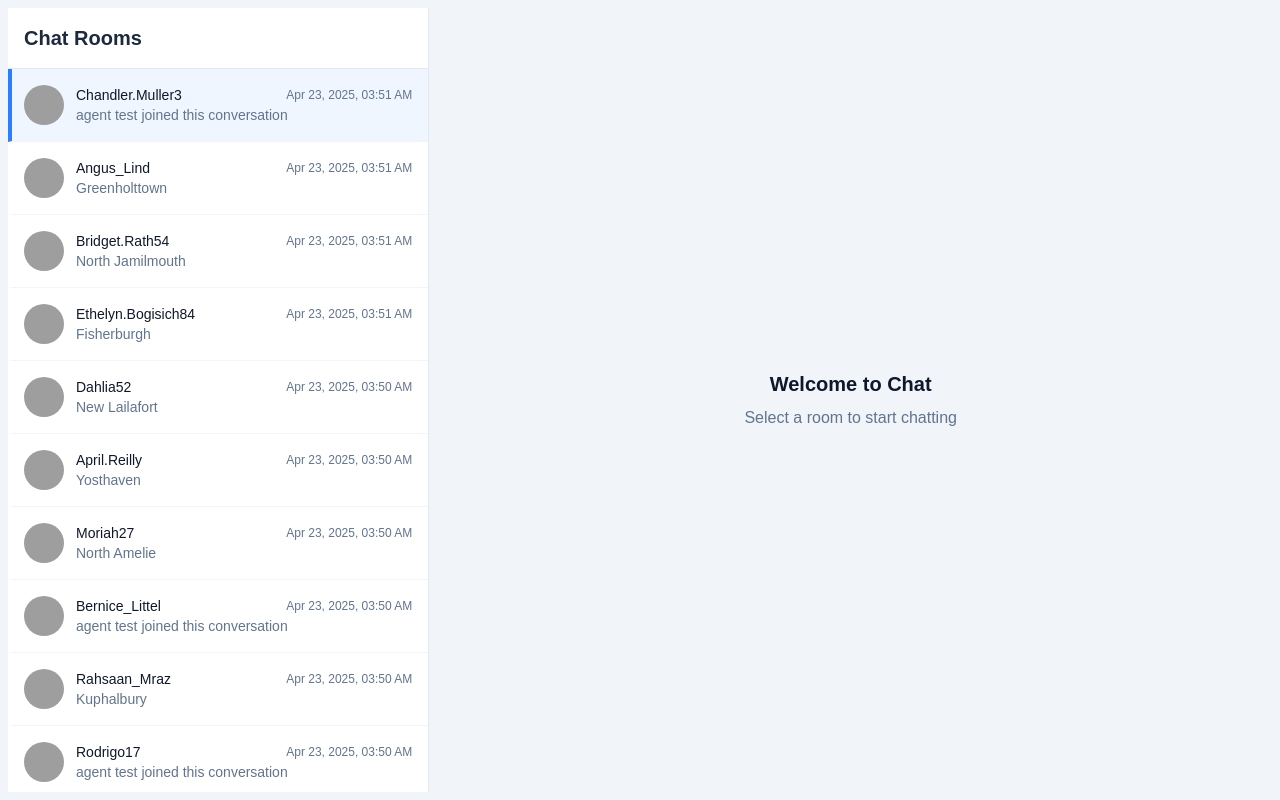
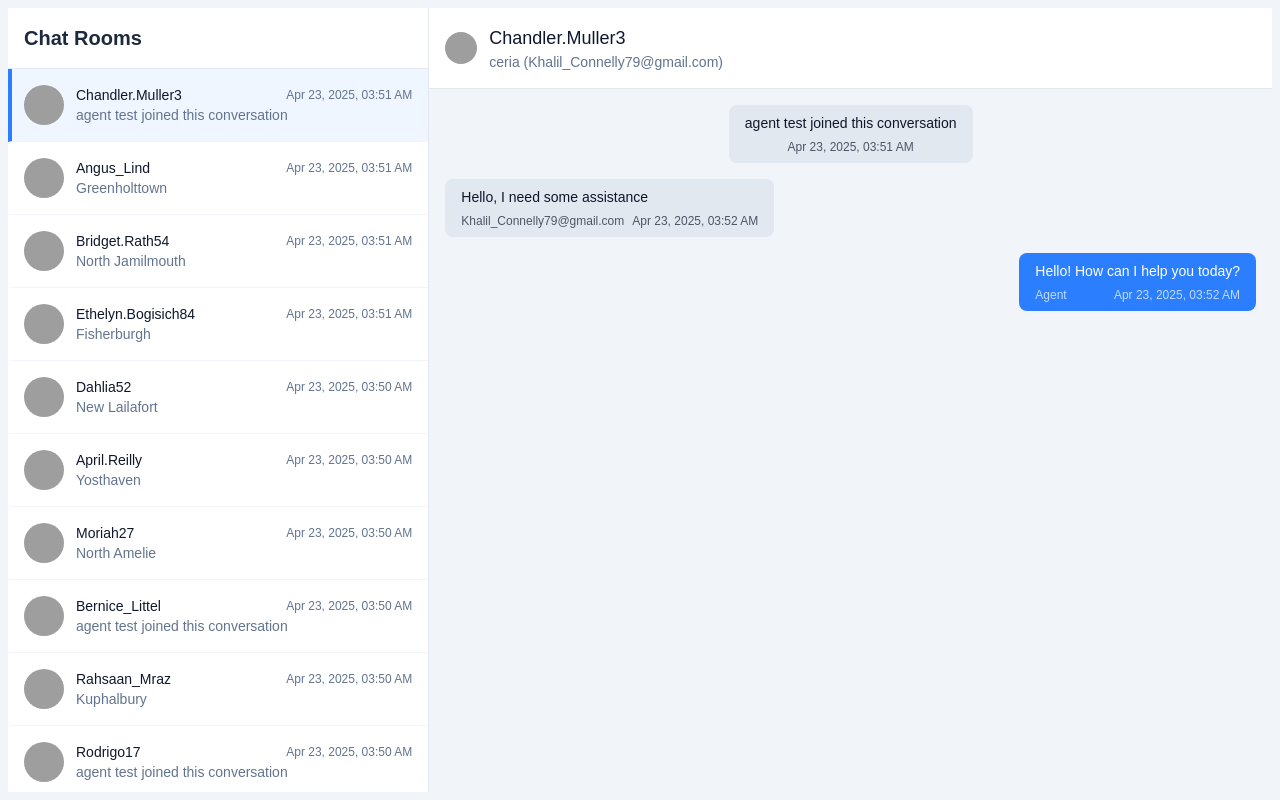
Before and after one commit to hendraaagil/vue-chat, a Vue app: page /chat in a window 1280 px wide. Both pictures are taken after a click on the button 218 px from the left and 105 px from the top of the page. Built offline with nearby package versions, Linux system fonts and the light colour scheme; grey boxes are pictures that could not be loaded.

Commit message:
feat: add room chat

```diff
--- /dev/null
+++ b/src/components/chat/room-chat.vue
@@ -0,0 +1,82 @@
+<script setup lang="ts">
+import { formatDate } from '@/lib/utils'
+import { useChatStore } from '@/stores/chat'
+
+const chatStore = useChatStore()
+</script>
+
+<template>
+  <div class="border-b border-slate-200 bg-white p-4">
+    <div class="flex items-center">
+      <img
+        :src="chatStore.currentRoom!.user_avatar_url"
+        :alt="chatStore.currentRoom!.name"
+        class="mr-3 h-8 w-8 rounded-full"
+        onerror="this.src='/chat.png'"
+      />
+      <div>
+        <h3 class="text-lg font-medium text-slate-900">
+          {{ chatStore.currentRoom!.name }}
+        </h3>
+        <p class="text-sm text-slate-500">
+          {{ chatStore.currentRoom!.source }} ({{ chatStore.currentRoom!.user_id }})
+        </p>
+      </div>
+    </div>
+  </div>
+
+  <div class="flex-1 space-y-4 overflow-y-auto p-4">
+    <div
+      v-for="message in chatStore.messages"
+      :key="message.id"
+      :class="[
+        'flex',
+        {
+          'justify-center': message.sender_type === 'system',
+          'justify-end': message.is_own_message,
+          'justify-start': !message.is_own_message && message.sender_type !== 'system',
+        },
+      ]"
+    >
+      <div
+        :class="[
+          'max-w-xs rounded-lg px-4 py-2 lg:max-w-md',
+          message.is_own_message ? 'bg-blue-500 text-white' : 'bg-slate-200 text-slate-900',
+        ]"
+      >
+        <p class="text-sm">{{ message.text }}</p>
+
+        <div v-if="message.product" class="mt-2">
+          <div class="rounded-lg bg-white p-3 text-slate-900">
+            <img
+              :src="message.product.image_url"
+              :alt="message.product.name"
+              class="mb-2 h-32 w-full rounded-lg object-cover"
+            />
+            <h4 class="font-medium">{{ message.product.name }}</h4>
+            <p class="font-semibold text-green-600">
+              {{ message.product.price }}
+            </p>
+          </div>
+        </div>
+
+        <div
+          :class="[
+            'mt-1.5 flex items-center gap-2',
+            {
+              'justify-between': message.sender_type !== 'system',
+              'justify-center': message.sender_type === 'system',
+            },
+          ]"
+        >
+          <span v-if="message.sender_type !== 'system'" class="text-xs opacity-70">
+            {{ message.sender }}
+          </span>
+          <span class="text-xs opacity-70">
+            {{ formatDate(message.timestamp) }}
+          </span>
+        </div>
+      </div>
+    </div>
+  </div>
+</template>
--- a/src/views/chat-view.vue
+++ b/src/views/chat-view.vue
@@ -3,6 +3,7 @@ import { onMounted } from 'vue'
 import { useChatStore } from '@/stores/chat'
 
 import RoomList from '@/components/chat/room-list.vue'
+import RoomChat from '@/components/chat/room-chat.vue'
 
 const chatStore = useChatStore()
 
@@ -22,7 +23,7 @@ onMounted(() => {
       </div>
     </div>
 
-    <div class="flex flex-1 flex-col">
+    <div v-if="!chatStore.currentRoom" class="flex flex-1 flex-col">
       <div class="flex flex-1 items-center justify-center">
         <div class="text-center">
           <h3 class="mb-2 text-xl font-semibold text-slate-900">Welcome to Chat</h3>
@@ -30,5 +31,8 @@ onMounted(() => {
         </div>
       </div>
     </div>
+    <div v-else class="flex flex-1 flex-col">
+      <RoomChat />
+    </div>
   </div>
 </template>
```
